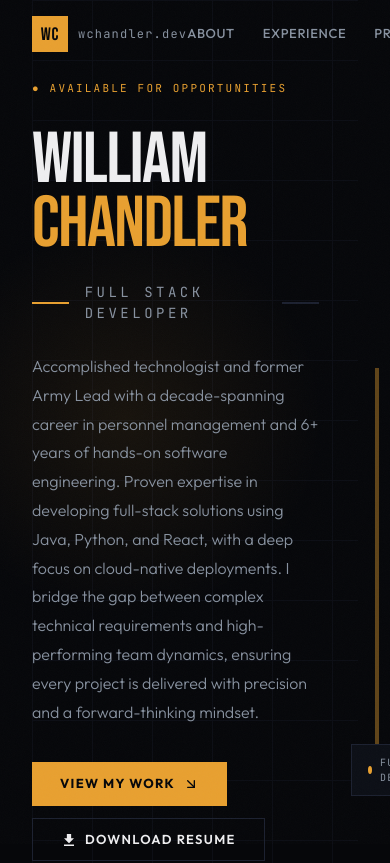
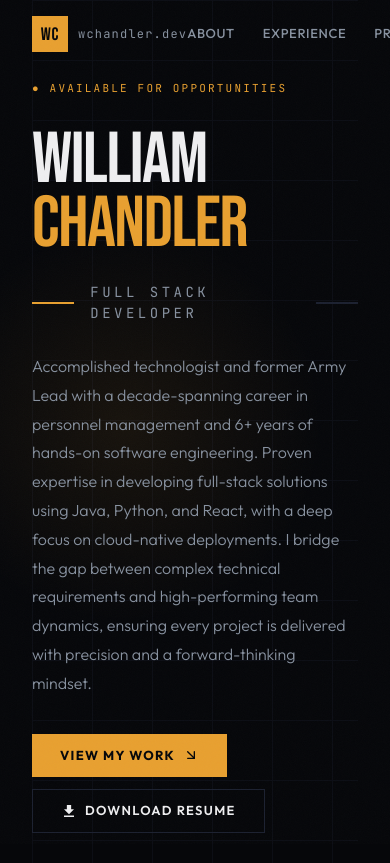
Before and after one commit to wchandler2020/reactPorfolio2025, a React (Create React App) app: page / in a window 390 px wide. Shown: the top 863 px of the page. Built offline with nearby package versions, Linux system fonts and the light colour scheme.

Commit message:
fixed: hero section formatting on mobile devices

```diff
--- a/src/components/hero/Hero.jsx
+++ b/src/components/hero/Hero.jsx
@@ -6,9 +6,9 @@ import { IoMdDownload } from "react-icons/io";
 import { FiArrowDownRight } from "react-icons/fi";
 
 const STATS = [
-  // { value: "23", label: "Years Military" },
-  { value: "6+", label: "Years in Tech" },
-  { value: "12", label: "Projects Shipped" },
+  { value: "23", label: "Years Military" },
+  { value: "5+", label: "Years in Tech" },
+  { value: "4", label: "Projects Shipped" },
   { value: "3+", label: "Languages Mastered" },
 ];
 
@@ -60,6 +60,7 @@ const Hero = () => {
 
         {/* Main layout */}
         <div
+          id="hero-grid"
           style={{
             display: "grid",
             gridTemplateColumns: "1fr auto",
@@ -67,6 +68,14 @@ const Hero = () => {
             alignItems: "center",
           }}
         >
+          <style>{`
+            @media (max-width: 768px) {
+              #hero-grid { grid-template-columns: 1fr !important; }
+              #hero-photo { display: none !important; }
+              #hero-stats { flex-wrap: wrap !important; gap: 20px !important; }
+              #hero-stats > div { border-right: none !important; margin-right: 0 !important; flex: 0 0 calc(50% - 10px) !important; }
+            }
+          `}</style>
           {/* Left: Text */}
           <div>
             {/* Name */}
@@ -132,9 +141,13 @@ const Hero = () => {
               className="animate-fade-up-d4"
               style={{ display: "flex", gap: 12, flexWrap: "wrap", marginBottom: 56 }}
             >
-              <a href="#projects" className="btn-amber" style={{ textDecoration: "none" }}>
+              <button
+                className="btn-amber"
+                onClick={() => document.getElementById("projects")?.scrollIntoView({ behavior: "smooth" })}
+                style={{ border: "none", cursor: "pointer" }}
+              >
                 View My Work <FiArrowDownRight size={16} />
-              </a>
+              </button>
               <a href={resume} download="WilliamChandlerChiResume2025.docx" className="btn-ghost" style={{ textDecoration: "none" }}>
                 <IoMdDownload size={16} /> Download Resume
               </a>
@@ -142,6 +155,7 @@ const Hero = () => {
 
             {/* Stats row */}
             <div
+              id="hero-stats"
               className="animate-fade-up-d5"
               style={{
                 display: "flex",
@@ -179,6 +193,7 @@ const Hero = () => {
 
           {/* Right: Photo */}
           <div
+            id="hero-photo"
             className="animate-fade-in"
             style={{
               position: "relative",
@@ -230,7 +245,7 @@ const Hero = () => {
             >
               <div style={{ width: 8, height: 8, background: "var(--amber)", borderRadius: "50%" }} />
               <span className="mono" style={{ fontSize: 10, color: "var(--muted-2)", letterSpacing: "0.12em" }}>
-                FULLSTACK DEVELOPER
+                U.S. ARMY VETERAN
               </span>
             </div>
           </div>
```
